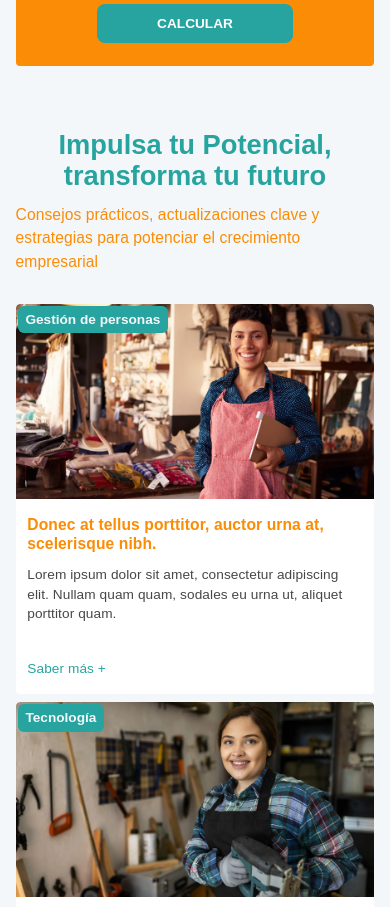
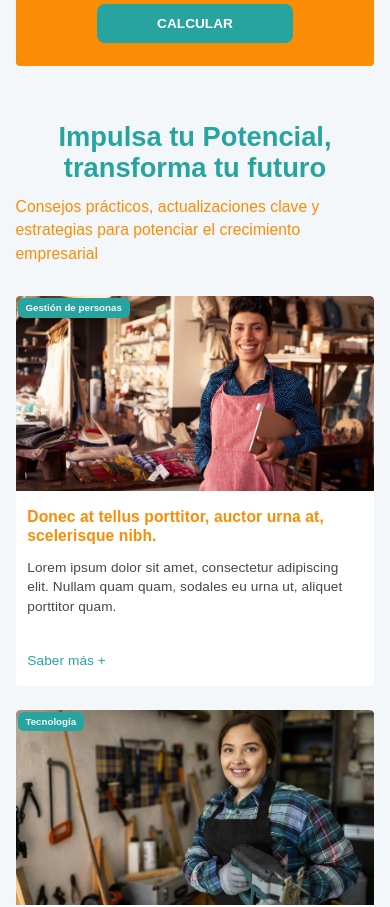
Before and after one commit to AngelOso20/PAGE-NEXT-TALENT, a Next.js app: page / in a window 390 px wide. Shown: the part 7314-8221 px from the top of the page. Built offline with nearby package versions, Linux system fonts and the light colour scheme; a web font is replaced by a local one.

Commit message:
fin cambios segunda parte moviles

```diff
--- a/src/components/BlogSection/BlogSection.module.css
+++ b/src/components/BlogSection/BlogSection.module.css
@@ -224,7 +224,7 @@
 
 @media (max-width: 1024px) {
   .blogSection {
-    padding: 8vw 4vw; /* MISMO ESPACIADO LATERAL QUE HERO SECTION */
+    padding: 6vw 4vw; /* ✅ UNIFICADO: Mismo espaciado vertical que PlansSection (6vw) */
   }
 
   .mainTitle {
@@ -243,7 +243,7 @@
 
   .blogGrid {
     grid-template-columns: repeat(2, 1fr);
-    gap: 2.08vw;
+    gap: 6vw; /* ✅ UNIFICADO: Mismo espaciado que PlansSection (6vw) */
     padding: 0; /* SIN PADDING INTERNO - EL ESPACIADO VIENE DEL PADRE */
   }
 
@@ -322,7 +322,7 @@
 
 @media (max-width: 768px) {
   .blogSection {
-    padding: 8vw 4vw; /* MISMO ESPACIADO LATERAL QUE HERO SECTION */
+    padding: 6vw 4vw; /* ✅ UNIFICADO: Mismo espaciado vertical que PlansSection (6vw) */
   }
 
   .mainTitle {
@@ -345,6 +345,7 @@
 
   .blogGrid {
     grid-template-columns: 1fr;
+    gap: 6vw; /* ✅ UNIFICADO: Mismo espaciado que PlansSection (6vw) */
     padding: 0; /* SIN PADDING INTERNO - EL ESPACIADO VIENE DEL PADRE */
   }
 
@@ -369,8 +370,8 @@
 
   /* Badges más grandes para móviles */
   .categoryBadge {
-    font-size: 3.5vw; /* ✅ UNIFICADO: Mismo tamaño que texto plano (3.5vw) */
-    line-height: 5vw; /* ✅ UNIFICADO: Mismo line-height que texto plano (5vw) */
+    font-size: 2.5vw; /* ✅ UNIFICADO: Mismo tamaño que BlogCards (2.5vw) */
+    line-height: 3vw; /* ✅ UNIFICADO: Mismo line-height que BlogCards (3vw) */
     padding: 1vw 2vw; /* PADDING MÁS GRANDE */
     border-radius: 1.5vw;
   }
```
Also changed, not shown: src/components/Blog/BlogFilters.module.css (+5 -4 lines), src/components/Planes/PlanesCards.module.css (+6 -6 lines), src/components/Planes/PlanesFeatures.module.css (+6 -6 lines).
